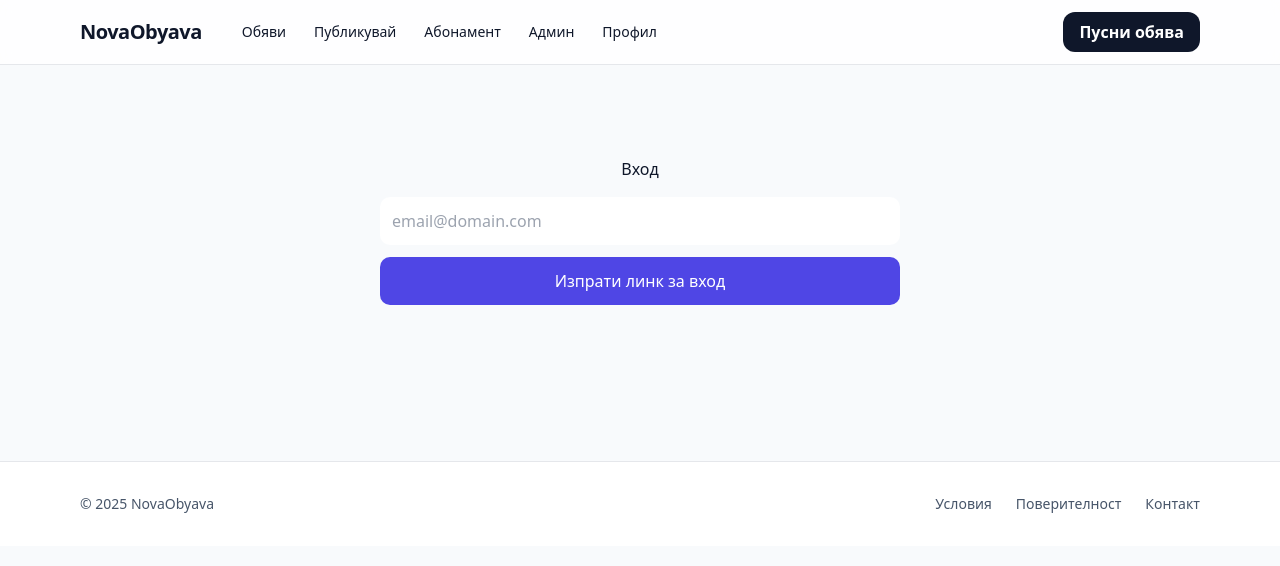
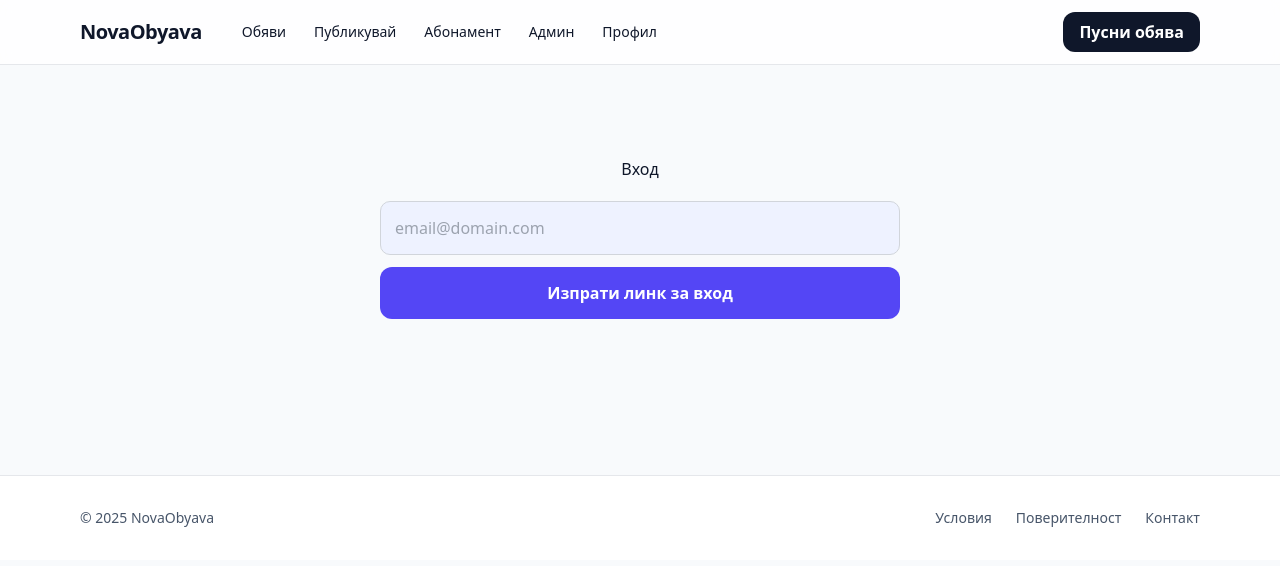
Before and after one commit to Love4e/newobqva, a Next.js app: page /login in a window 1280 px wide. Shown: the top 566 px of the page. Built offline with nearby package versions, Linux system fonts and the light colour scheme.

Commit message:
Update page.tsx

```diff
--- a/app/login/page.tsx
+++ b/app/login/page.tsx
@@ -1,3 +1,4 @@
+// app/login/page.tsx
 "use client";
 
 import { useState } from "react";
@@ -8,7 +9,7 @@ export default function LoginPage() {
   const [msg, setMsg] = useState<string | null>(null);
 
   async function handleSubmit(e: React.FormEvent) {
-    e.preventDefault();
+    e.preventDefault(); // важно: да не прави GET submit
     setLoading(true);
     setMsg(null);
 
@@ -19,9 +20,9 @@ export default function LoginPage() {
         body: JSON.stringify({ email }),
       });
 
+      // не предполагаме винаги JSON
       const ct = res.headers.get("content-type") || "";
       let data: any = null;
-
       if (ct.includes("application/json")) {
         data = await res.json().catch(() => null);
       } else {
@@ -44,24 +45,48 @@ export default function LoginPage() {
 
   return (
     <main style={{ maxWidth: 520, margin: "60px auto", textAlign: "center" }}>
-      <h1>Вход</h1>
-      <form onSubmit={handleSubmit} style={{ marginTop: 16 }}>
+      <h1 style={{ marginBottom: 20 }}>Вход</h1>
+
+      <form onSubmit={handleSubmit}>
         <input
           type="email"
           required
+          placeholder="email@domain.com"
           value={email}
           onChange={(e) => setEmail(e.target.value)}
-          placeholder="email@domain.com"
-          style={{ width: "100%", padding: 12, borderRadius: 10, marginBottom: 12 }}
+          style={{
+            width: "100%",
+            padding: 14,
+            borderRadius: 10,
+            border: "1px solid #d1d5db",
+            marginBottom: 12,
+            background: "#eef2ff",
+          }}
         />
+
         <button
+          type="submit"
           disabled={loading}
-          style={{ width: "100%", padding: 12, borderRadius: 10, background: "#4f46e5", color: "#fff" }}
+          style={{
+            width: "100%",
+            padding: 14,
+            borderRadius: 12,
+            background: "#5446f5",
+            color: "white",
+            fontWeight: 700,
+            cursor: loading ? "not-allowed" : "pointer",
+            opacity: loading ? 0.8 : 1,
+          }}
         >
           {loading ? "Изпращаме..." : "Изпрати линк за вход"}
         </button>
       </form>
-      {msg && <p style={{ marginTop: 12 }}>{msg}</p>}
+
+      {msg && (
+        <p style={{ marginTop: 14, color: msg.startsWith("Грешка") ? "#b91c1c" : "#111827" }}>
+          {msg}
+        </p>
+      )}
     </main>
   );
 }
```
